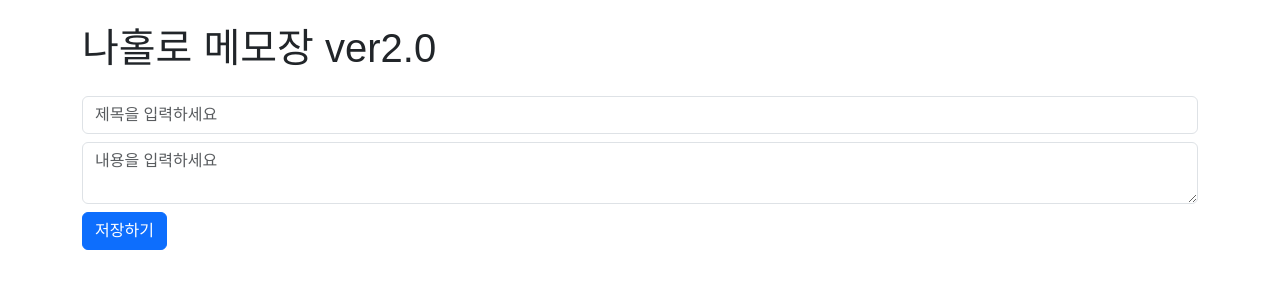
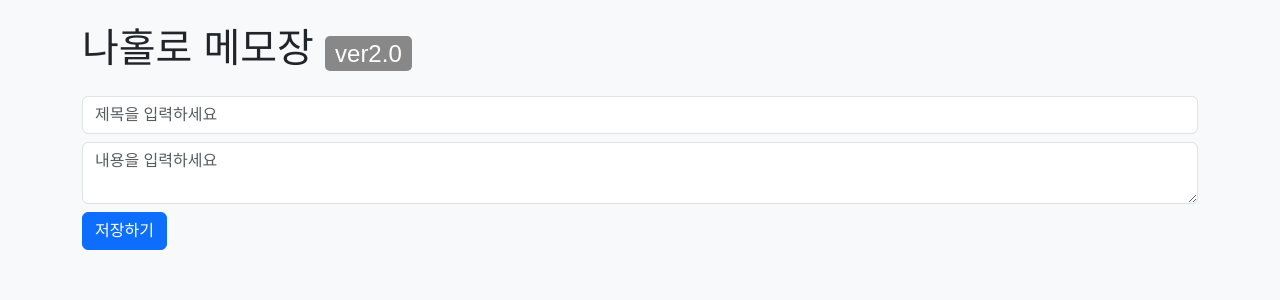
Before and after one commit to Kimhyeog/crafton_entrance, a Flask app: page / in a window 1280 px wide. Shown: the top 300 px of the page. Run offline with Flask 3, Linux system fonts and the light colour scheme; data that the repository does not hold is empty.

Commit message:
-전체적인  CSS 적용

```diff
--- a/static/index.css
+++ b/static/index.css
@@ -1,3 +1,50 @@
 * {
   font-family: "Gugi", sans-serif;
 }
+
+body {
+  background-color: #f8f9fa;
+}
+
+.headbox {
+  background-color: rgb(235, 236, 240);
+  padding: 20px;
+  margin-bottom: 10px;
+}
+
+.headbox form {
+  width: 70%;
+}
+
+.version {
+  font-size: 24px;
+  background-color: #888;
+  color: white;
+  padding: 4px 10px;
+  border-radius: 5px;
+}
+
+.card-title {
+  font-weight: bold;
+  margin-bottom: 5px;
+}
+
+.card-text {
+  margin-bottom: 10px;
+}
+
+.card-likes {
+  margin-bottom: 10px;
+}
+
+.link-like {
+  color: #007bff;
+  text-decoration: none;
+}
+
+#card-list {
+  display: grid;
+  /* 한 행(1fr column)당 : 3개씩*/
+  grid-template-columns: repeat(3, 1fr);
+  gap: 5px;
+}
--- a/static/index.js
+++ b/static/index.js
@@ -64,9 +64,11 @@ function readAllMemos() {
     <p class="card-title fw-bold">${title}</p>
     <p class="card-text">${content}</p>
     <p class="card-likes">👍 ${likes}</p>
-    <button class="btn btn-info text-white edit-button" onclick="showEditForm('${_id}')">수정</button>
-    <button class="btn btn-danger delete-button" onclick="deleteMemo('${_id}')">삭제</button>
-    <button class="btn btn-outline-primary like-button rounded-circle" onclick="likeMemo('${_id}')">좋아요</button>
+    <div class"btn-box flex gap-1">
+      <button class="btn btn-info text-white edit-button" onclick="showEditForm('${_id}')">수정</button>
+      <button class="btn btn-danger delete-button" onclick="deleteMemo('${_id}')">삭제</button>
+      <button class="btn btn-outline-primary like-button rounded-circle" onclick="likeMemo('${_id}')">좋아요</button>
+    </div>
   </div>
 `;
 
```
